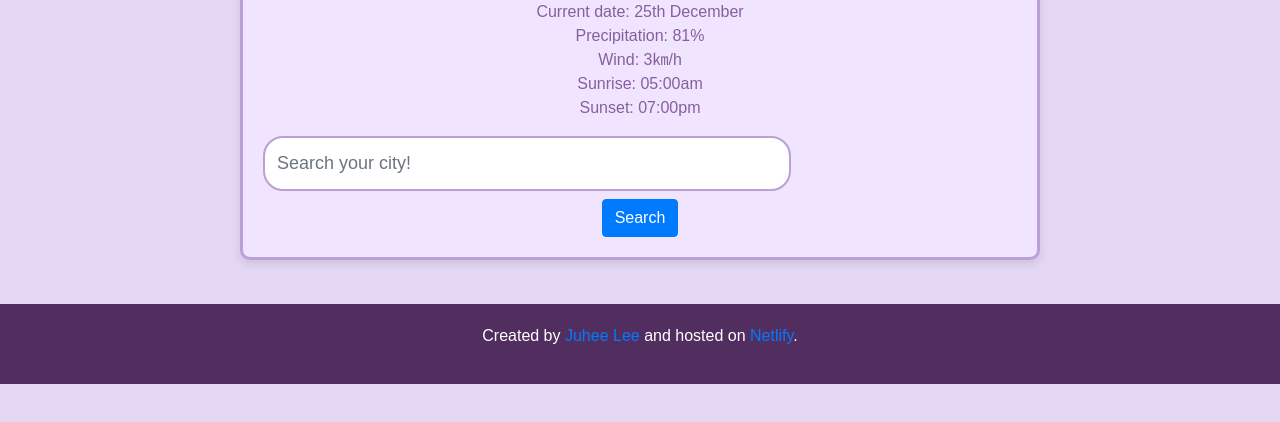
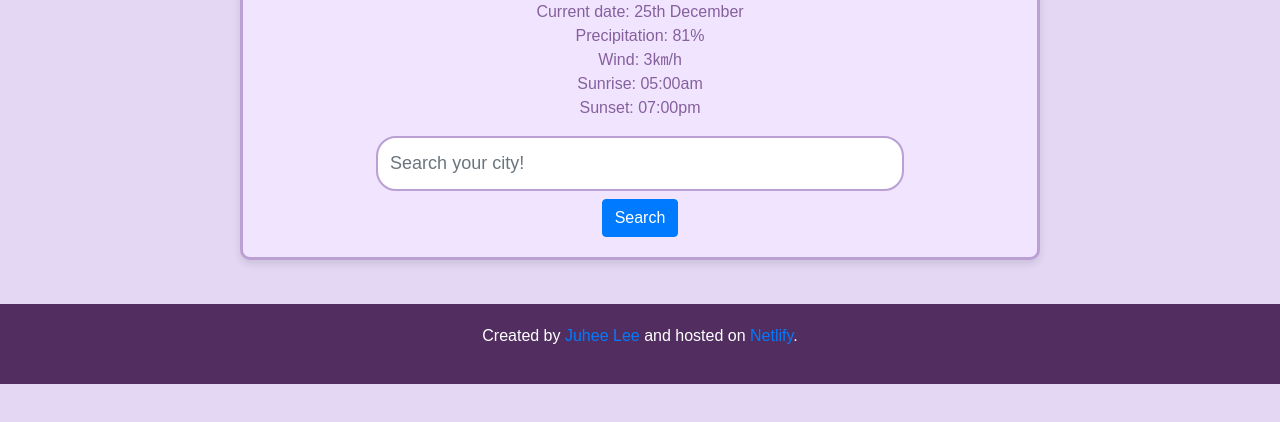
Before and after one commit to Jyupi/jyupiweather, a website built with Parcel: page index.html in a window 1280 px wide. Shown: the part 310-732 px from the top of the page. Built offline with nearby package versions, Linux system fonts and the light colour scheme.

Commit message:
Update weather.css moving the search box in the middle

```diff
--- a/weather.css
+++ b/weather.css
@@ -55,6 +55,8 @@ body {
   padding: 12px;
   width: 70%;
   font-size: 18px;
+  margin: 0 auto; /* 가운데 정렬을 위해 margin 값을 auto로 설정 */
+  display: block; /* block 요소로 설정하여 화면에서 가로 폭을 차지하도록 함 */
 }
 
 button {
```
